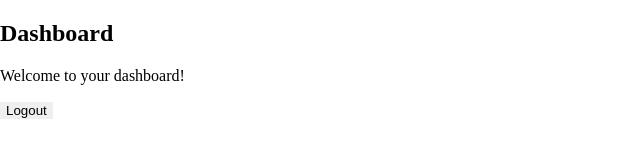
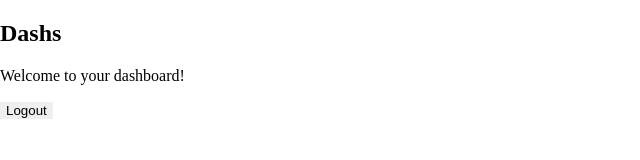
Before and after one commit to RanaAngel/PostPortal, a React (Create React App) app in the folder frontend/: page /dashboard in a window 1280 px wide. Shown: the top 160 px of the page, without its empty margins (0-640 px from the left). Built offline with nearby package versions, Linux system fonts and the light colour scheme; sample sign-in values are in the browser's storage.

Commit message:
demo
change

```diff
--- a/frontend/src/pages/Dashboard.js
+++ b/frontend/src/pages/Dashboard.js
@@ -26,7 +26,7 @@ const Dashboard = () => {
 
   return (
     <div>
-      <h2>Dashboard</h2>
+      <h2>Dashs</h2>
       <p>Welcome to your dashboard!</p>
       <button onClick={handleLogout}>Logout</button>
     </div>
```
